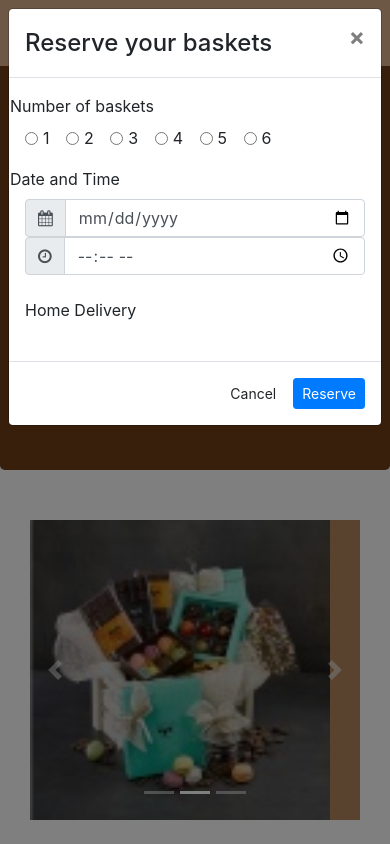
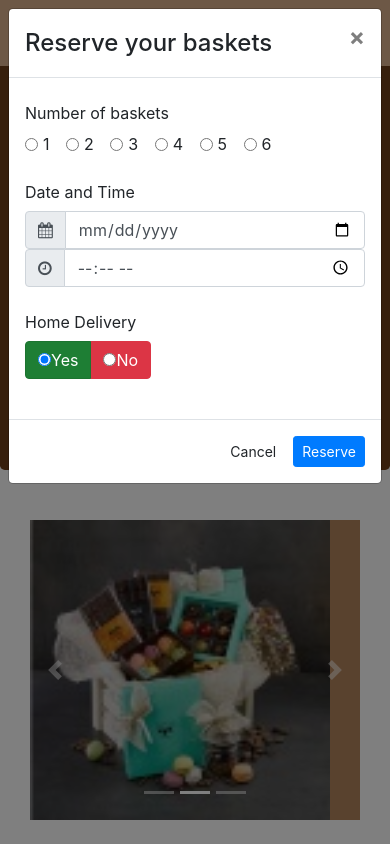
Before and after one commit to abdalrahmanhamami/leChocolat, a website: page index.html in a window 390 px wide. Both pictures are taken after a click on the link "Reserve your baskets". Shown: the top 844 px of the page. Drawn offline with nearby package versions, Linux system fonts and the light colour scheme.

Commit message:
Bootstrap Assignment 4

```diff
--- a/index.html
+++ b/index.html
@@ -99,7 +99,7 @@
                 <div class="modal-body">
                     <form>
                         <div class="form-group row">
-                                    <label for="opreadio" calss="col-12 col-sm-3 col-form-label">
+                            <label for="opreadio" class="col-12 col-sm-3 col-form-label">
                                 Number of baskets
                             </label>
                             <div class="col-12 col-sm">
@@ -136,21 +136,19 @@
                             </div>
                         </div>
                         <div class="form-group row">
-                                    <label calss="col-12 col-sm-3 col-form-label">
+                            <label class="col-12 col-sm-3 col-form-label">
                                 Date and Time
                             </label>
                             <div class="input-group col-12 col-sm-4">
                                 <div class="input-group-prepend">
-                                            <span class="input-group-text" id="date"><i class="fa fa-calendar"
-                                                    aria-hidden="true"></i></span>
+                                    <span class="input-group-text" id="date"><i class="fa fa-calendar" aria-hidden="true"></i></span>
                                 </div>
                                 <input type="date" class="form-control" placeholder="Date" id="date'">
                             </div>
 
                             <div class="input-group col-12 col-sm-4">
                                 <div class="input-group-prepend">
-                                            <span class="input-group-text" id="time"><i class="fa fa-clock-o"
-                                                    aria-hidden="true"></i></span>
+                                    <span class="input-group-text" id="time"><i class="fa fa-clock-o" aria-hidden="true"></i></span>
                                 </div>
                                 <input type="time" class="form-control" placeholder="Time" id="time'">
                             </div>
@@ -158,10 +156,21 @@
                         </div>
                         <div class="form-group row">
                             <label for="section" class="col-12 col-sm-3 col-form-label">Home Delivery</label>
-                                    <!-- complete task 2 Here -->
+                            <div class="col-sm-9">
+                                <div class="btn-group" data-toggle="buttons">
+                                    <label class="btn btn-success active">
+                                        <input type="radio" name="section" id="section-non-smoking" autocomplete="off"
+                                            checked>Yes
+                                    </label>
+                                    <label class="btn btn-danger">
+                                        <input type="radio" name="section" id="section-smoking" autocomplete="off">No
+                                    </label>
+                                </div>
+                            </div>
                         </div>
 
                     </form>
+
                 </div>
                 <div class="modal-footer">
                     <button type="button" class="btn btn-default btn-sm" data-dismiss="modal">Cancel
@@ -302,8 +311,7 @@
             </div>
             <div class="col-sm col-md ">
                 <div class="media">
-                            <img class="d-flex mr-3 img-thumbnail align-self-center" src="images/cartoonVasilis.png"
-                                alt="Vasilis Wilson">
+                    <img class="d-flex mr-3 img-thumbnail align-self-center" src="images/cartoonVasilis.png" alt="Vasilis Wilson">
                     <div class="media-body">
                         <h2 class="mt-0">Vasilis Wilson</h2>
                         <p class="col d-none d-md-block">Vasilis is well informed of all the current
@@ -442,11 +450,11 @@
     <script src="node_modules/tether/dist/js/tether.min.js"></script>
     <script src="node_modules/popper.js/dist/umd/popper.min.js"></script>
     <script src="node_modules/bootstrap/dist/js/bootstrap.min.js"></script>
-            <script>
+    <!-- <script>
         $(function () {
             $('[data-toggle="tooltip"]').tooltip()
         })
-            </script>
+    </script> -->
 </body>
 
 </html>
```
Lines whose indentation alone changed are shown as unchanged.
